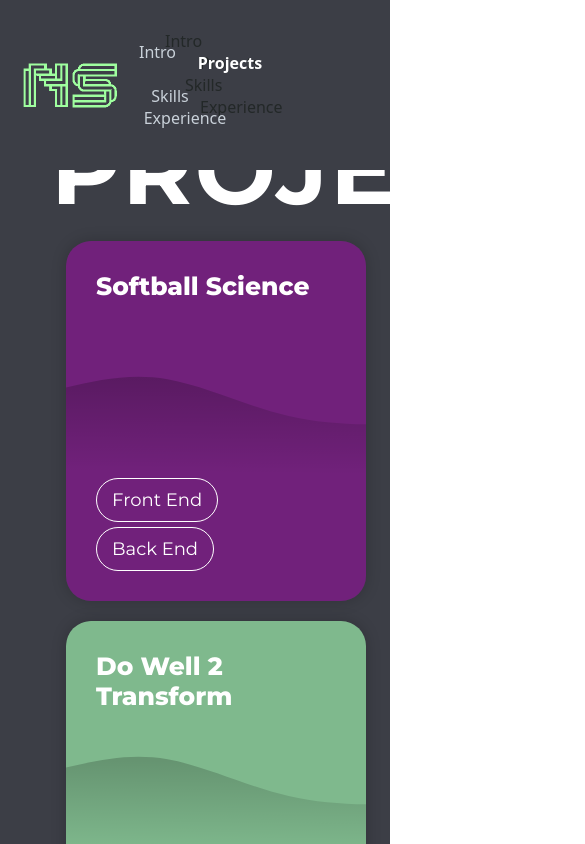
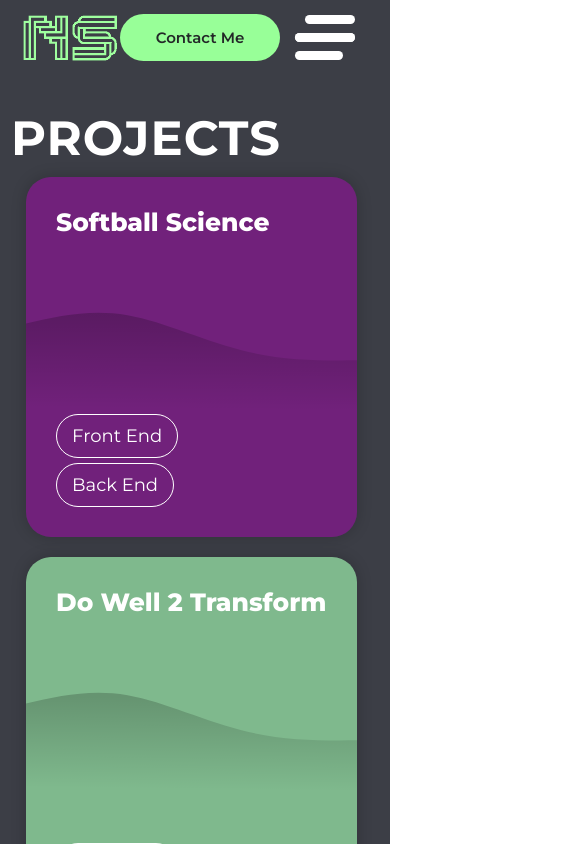
Before and after one commit to NickStrick/Portflio, a React (Create React App) app in the folder portfolio2/: page /projects in a window 390 px wide. Shown: the top 844 px of the page, 585 px wide, since content can reach past the window. Built offline with nearby package versions, Linux system fonts and the light colour scheme.

Commit message:
Webstite widde mobile styling fix & contract button recreation

```diff
--- a/portfolio2/package.json
+++ b/portfolio2/package.json
@@ -10,6 +10,7 @@
     "@testing-library/jest-dom": "^5.17.0",
     "@testing-library/react": "^13.4.0",
     "@testing-library/user-event": "^13.5.0",
+    "axios": "^1.7.5",
     "react": "^18.3.1",
     "react-dom": "^18.3.1",
     "react-router-dom": "^6.23.1",
--- a/portfolio2/src/App.css
+++ b/portfolio2/src/App.css
@@ -23,13 +23,17 @@
   --main-darker-accent:#69b569;
   --ff0000: #ff0000;
 }
-*{
+*:not(svg):not(.icon-btn){
   box-sizing: border-box;
   font-family: Montserrat, sans-serif;
+  max-width: 100%;
 }
 ::-webkit-scrollbar {
   width: 10px;
   height:10px;
+}
+svg:not(.dot-svg), h1{
+  overflow: hidden;
 }
 form ::-webkit-scrollbar {
   width: 6px;
@@ -91,7 +95,6 @@ a, a span{
 
 .content-container h1 {
 font-size: 6rem;
-line-height: 7.6rem;
 letter-spacing: .02em;
 font-weight: 700;
 text-transform: uppercase;
@@ -112,6 +115,8 @@ margin-top:0.5rem;
   list-style-type: none;
   padding: 0;
   margin: 0;
+  margin-right:auto;
+  margin-left:40px;
 }
 
 .navbar li {
@@ -156,7 +161,6 @@ margin-top:0.5rem;
 .navbar ul {
   list-style-type: none;
   padding: 0;
-  margin: 0;
 }
 
 .navbar li {
@@ -179,7 +183,6 @@ margin-top:0.5rem;
 .navbar ul {
   list-style-type: none;
   padding: 30px;
-  margin: 0 ;
 }
 
 .navbar li {
@@ -228,7 +231,7 @@ margin-top:0.5rem;
   background-color: var(--main-accent);
   border:none;
   color:var(--main-background);
-  padding: 14px 20px;
+  padding: 20px 40px;
   font-size: 15px;
   font-weight: 600;
   border-radius: 60px;
@@ -311,7 +314,7 @@ margin-top:0.5rem;
   font-size: 15px;
   font-weight: 600;
   border-radius: 60px;
-  min-width: 260px;
+  min-width: 60px;
   outline: none;
   transition: all 0.3s;
   font-family: Montserrat, sans-serif;
@@ -364,3 +367,189 @@ margin-top:0.5rem;
   border-radius: 60px;
   transition: opacity 0.3s;
 }
+.nav-mobile-btn{
+  display: none;
+}
+.nav-right{
+  display: inline-flex;
+  align-items: center;
+}
+@media (max-width: 1300px) {
+  .navbar ul.nav-list{
+    margin-right: 0;
+    margin-left:0;
+  }
+  .nav-contact{
+    padding: 14px 20px;
+  }
+}
+@media (max-width: 960px) {
+
+  .content-container h1{
+    font-size: 3rem;
+    word-break: break-all;
+  }
+  .container{
+    width:100%;
+  }
+  .section-content{
+    width: calc(100% - 20px);
+  }
+  .nav-list{
+    display: none;
+  }
+  .nav-list.list-open{
+    display: flex;
+    flex-direction: column;
+    background-color: var(--main-background);;
+    position: absolute;
+    top:75px;
+    left:0;
+    width: 100vw;
+    height: calc(100vh - 75px);
+  }
+  .nav-list.gray-list{
+    background-color:  var(--second-background);
+  }
+  .nav-mobile-btn{
+    display: flex;
+  }
+  .BurgerButton_burger-wrapper__SnmII .BurgerButton_burger__NSfCC{
+    background: none;
+    border: none;
+    position: relative;
+    width: 3rem;
+    height: 2rem;
+    padding: 0;
+    cursor: pointer;
+  }
+}
+@media (max-width: 380px) {
+  .logo-img{
+    width:0;
+  }
+}
+ /* Mobile navigation   */
+
+#nav-icon3 {
+  margin: 0;
+  padding: 0;
+  width: 60px;
+  height: 45px;
+  position: relative;
+  margin: 15px 15px ;
+  -webkit-transform: rotate(0deg);
+  -moz-transform: rotate(0deg);
+  -o-transform: rotate(0deg);
+  transform: rotate(0deg);
+  -webkit-transition: .5s ease-in-out;
+  -moz-transition: .5s ease-in-out;
+  -o-transition: .5s ease-in-out;
+  transition: .5s ease-in-out;
+  cursor: pointer;
+}
+
+#nav-icon3 span{
+  display: block;
+  position: absolute;
+  height: 9px;
+  width: 100%;
+  background: white;
+  border-radius: 9px;
+  opacity: 1;
+  left: 0;
+  -webkit-transform: rotate(0deg);
+  -moz-transform: rotate(0deg);
+  -o-transform: rotate(0deg);
+  transform: rotate(0deg);
+  -webkit-transition: .25s ease-in-out;
+  -moz-transition: .25s ease-in-out;
+  -o-transition: .25s ease-in-out;
+  transition: .25s ease-in-out;
+}
+
+
+/* Icon 3 */
+
+#nav-icon3 span:nth-child(1) {
+  top: 0px;
+  width: calc(100% - 10px);
+  left:10px;
+}
+#nav-icon3 span:nth-child(4) {
+  width:80%;
+}
+#nav-icon3 span:nth-child(2),#nav-icon3 span:nth-child(3) {
+  top: 18px;
+}
+
+#nav-icon3 span:nth-child(4) {
+  top: 36px;
+}
+
+#nav-icon3.open span:nth-child(1) {
+  top: 18px;
+  width: 0%;
+  left: 50%;
+}
+
+#nav-icon3.open span:nth-child(2) {
+  -webkit-transform: rotate(45deg);
+  -moz-transform: rotate(45deg);
+  -o-transform: rotate(45deg);
+  transform: rotate(45deg);
+}
+
+#nav-icon3.open span:nth-child(3) {
+  -webkit-transform: rotate(-45deg);
+  -moz-transform: rotate(-45deg);
+  -o-transform: rotate(-45deg);
+  transform: rotate(-45deg);
+}
+
+#nav-icon3.open span:nth-child(4) {
+  top: 18px;
+  width: 0%;
+  left: 50%;
+}
+#SaveScreen, #SentScreen{
+  display: none;
+  position: fixed;
+  top:0;
+  left:0;
+  height:100vh;
+  width: 100vw;
+  background-color: rgba(0,0,0,0.75);
+  color:white;
+  text-align: center;
+  z-index: 10000;
+}
+#SaveScreen span, #SentScreen span{
+  display: block;
+  font-size:2.8rem;
+  margin-top: calc(50vh - 50px);
+}
+#SaveScreen.show, #SentScreen.show{
+  display: block;
+}
+
+@keyframes spin {
+  0% {
+    -webkit-transform: rotateZ(0deg);
+    transform: rotateZ(0deg);
+  }
+  100% {
+      -webkit-transform: rotateZ(360deg);
+      transform: rotateZ(360deg);
+  }
+}
+.spinner{
+  width: 40px;
+  height: 40px;
+  border: 2px solid #f3f3f3;
+  border-top: 3px solid var(--main-accent);
+  border-radius: 100%;
+  margin: 15px auto;
+  animation: spin 1s infinite linear;
+  opacity: 1 !important;
+}
--- a/portfolio2/src/App.js
+++ b/portfolio2/src/App.js
@@ -16,23 +16,34 @@ import Experiences from './components/Experience.js';
 
 function App() {
   const [path, setPath] = useState(window.location.pathname);
+  const [openNav, setNav] = useState(false);
   let appContainer = 'app-container'
   let isSecondaryColor = path == '/projects' || path == '/experience';
   if(path == '/experience') appContainer += ' experience-container'
   if(path == '/projects') appContainer += ' projects-container'
 
   function setPage(newPath){
+    if(openNav)  setNav(!openNav)
     window.scrollTo(0, 0)
     setPath(newPath)
   }
 
+  function menuOpen(){
+    console.log(this)
+    document.getElementById("nav-icon3").classList.toggle("open")
+    setNav(!openNav)
+  }
+
+
   return (
     <Router>
+      <div id="SaveScreen"><span className="spinner"></span></div>
+      <div id="SentScreen"><span>Message Sent</span></div>
       <div className={appContainer}>
         <nav className={`navbar${isSecondaryColor? ' second-navbar':''}`}>
 
           <div className="container"><img className="logo-img" src={NsLogo} />
-            <ul>
+            <ul class={`nav-list ${openNav? ' list-open':''} ${isSecondaryColor? ' gray-list':''}`}>
               <li className="nav-li">
                 <Link onClick={()=> setPage('/')} to="/" className={path == '/'?'nav-link active':'nav-link'} >Intro<span>Intro</span></Link>
                 <div className={path == '/'?'nav-underline underline active':'nav-underline underline'} ><DotUnderline fillColor={'#98FF98'} /></div>
@@ -51,8 +62,19 @@ function App() {
                 <div className={path == '/experience'?'nav-underline underline active':'nav-underline underline'} ><DotUnderline fillColor={'#98FF98'} /></div>
               </li>
             </ul>
-            <div></div>
-            {/* <Link onClick={()=> setPage('/contact')} to="/contact" className="nav-contact">Contact Me<span className="nav-contact-overlay"></span></Link> */}
+            <div className='nav-right'>
+              <Link onClick={()=> setPage('/contact')} to="/contact" className="nav-contact">Contact Me<span className="nav-contact-overlay"></span></Link>
+              <div class="nav-mobile-btn">
+                <div id="nav-icon3" onClick={menuOpen}>
+                  <span></span>
+                  <span></span>
+                  <span></span>
+                  <span></span>
+                </div>
+              </div>
+
+
+            </div>
           </div>
         </nav>
 
@@ -63,7 +85,7 @@ function App() {
           <Route path="/about" element={<About />} />
 
           <Route path="/skills" element={<div className="content-container"><Skills /><Cert /></div>} />
-          {/* <Route path="/contact" element={<Contact />} /> */}
+          <Route path="/contact" element={<Contact />} />
         </Routes>
         <Footer />
       </div>
--- a/portfolio2/src/components/Projects/ProjectDetail.scss
+++ b/portfolio2/src/components/Projects/ProjectDetail.scss
@@ -129,6 +129,24 @@
         position: static;
         margin-bottom: 10px;
     }
+    .project-list .item{
+        min-width:90%;
+    }
+}
+@media (max-width: 930px) {
+    .project-btns{
+        position: static;
+        margin-bottom: 10px;
+    }
+    .project-list .item{
+        max-width:90%;
+    }
+    .project-info{
+        flex-direction: column;
+    }
+    .project-description{
+        margin-top:0;
+    }
 }
 .project-btns button{
     margin-right:3rem;
--- a/portfolio2/src/components/contact/Contact.scss
+++ b/portfolio2/src/components/contact/Contact.scss
@@ -172,3 +172,15 @@ input:-webkit-autofill:active{
     z-index: 0;
     transform: scale(1.5);
 }
+@media (max-width: 930px) {
+    .work-column{
+        margin-bottom: 160px;
+    }
+    .formButton{
+        width:100%;
+    }
+    .contact-content .section-column{
+        width:100%;
+        min-width: 150px;;
+    }
+}
--- a/portfolio2/src/components/footer/Footer.js
+++ b/portfolio2/src/components/footer/Footer.js
@@ -39,7 +39,7 @@ const Footer = (props) => {
 
     return (
 
-        <div className="footer content-container" style={{background:footerColor, paddingTop:'0px'}}>
+        <div className="footer content-container" style={{background:"white", paddingTop:'0px'}}>
             <SplitThree fillColor={footerColor} />
             <div className="page-split-padding-dark split-wave-3" style={{background:footerColor}}></div>
             <div className="footer-content">
--- a/portfolio2/src/components/skills/SkillsSection.scss
+++ b/portfolio2/src/components/skills/SkillsSection.scss
@@ -64,4 +64,5 @@ $highlight: #76E7B3;
     left:-36px;
     width: 182px;
     transform: scaleY(-1);;
+    max-width: 400px;
 }
--- a/portfolio2/src/components/styles/Home.css
+++ b/portfolio2/src/components/styles/Home.css
@@ -24,7 +24,7 @@
     overflow: hidden;
     background-image: url(../../images/pfp4.jpg);
     background-size: cover;
-    min-width: 290px;
+    min-width: 220px;
     max-width: 400px;
     width:35%;
     box-shadow: 0px 0px 30px -17px rgba(152,255,152,1);
@@ -32,8 +32,13 @@
 .home-bottom-conatiner{
     margin-bottom: -10vw;
 }
+p{
+   position: relative;
+    z-index: 2;
+}
 .home-bottom-conatiner p, .home-second-conatiner p{
     text-indent: 50px;
+
 }
 
 @media (max-width: 960px) {
--- a/portfolio2/src/images/DottedLine.js
+++ b/portfolio2/src/images/DottedLine.js
@@ -1,6 +1,6 @@
 export default function Logo({ fillColor }) {
     return (
-        <svg height="5" viewBox="0 0 200 5" width="200" fill={fillColor} stroke={fillColor}>
+        <svg class="dot-svg" height="5" viewBox="0 0 200 5" width="200" fill={fillColor} stroke={fillColor}>
   <line x1="2.44336" x2="3.44336" y1="1.5" y2="1.5" strokeWidth={3} />
   <line x1="8.44336" x2="11.4434" y1="1.5" y2="1.5" strokeWidth={3}/>
   <line x1="17.4434" x2="24.4434" y1="1.5" y2="1.5" strokeWidth={3}/>
```
Also changed, not shown: portfolio2/src/components/contact/Contact.js (+48 -14 lines), portfolio2/src/components/footer/Footer.scss (+10 -0 lines), 1 other file (tests, documents, lock files or other folders).
